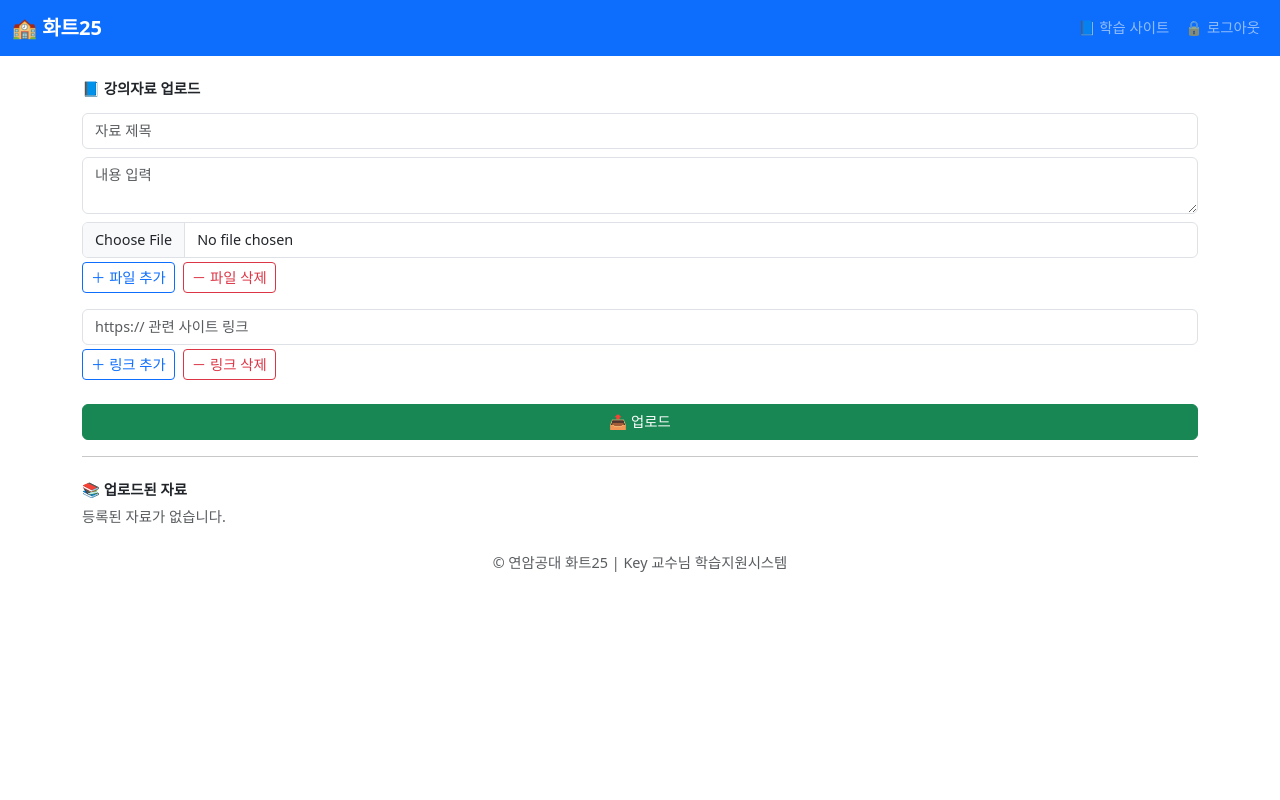
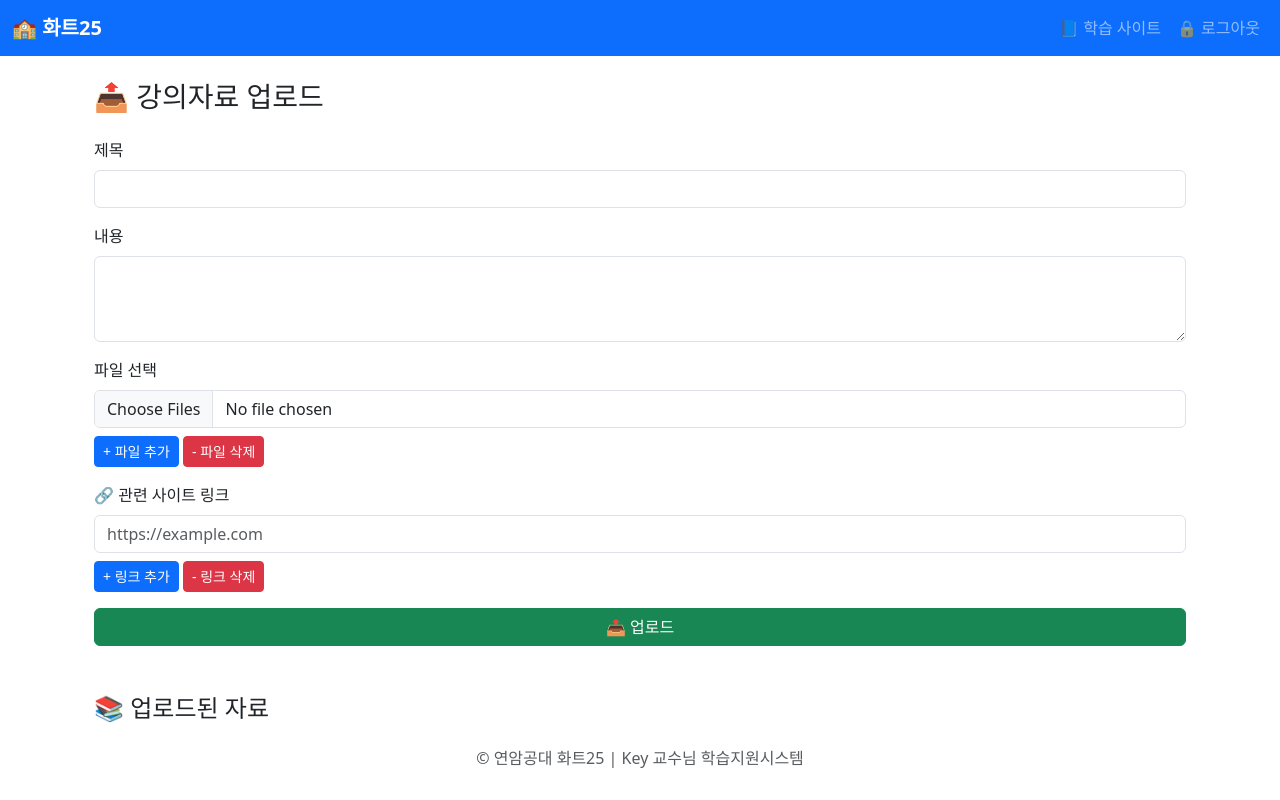
Before and after one commit to keyj-9bot/hwat25_2nd_term_lecture, a Flask app: page /upload_lecture in a window 1280 px wide. Run offline with Flask 3, Linux system fonts and the light colour scheme.

Commit message:
Fix: 파일 삭제 정상화 + 수정 시 불필요한 파일삭제 버튼 제거

```diff
--- a/templates/upload_lecture.html
+++ b/templates/upload_lecture.html
@@ -1,55 +1,55 @@
 {% extends "base.html" %}
 {% block content %}
+<div class="container mt-4">
 
-<style>
-  /* 🔹 전체 폰트 크기 약간 축소 */
-  body, .form-control, .btn, .nav-link, label, input, textarea, h3, h4, h5, p, small {
-    font-size: 0.9rem !important;
-  }
-</style>
+  <h3 class="mb-4">📤 강의자료 업로드</h3>
 
-<h3 class="fw-bold mb-3">📘 강의자료 업로드</h3>
-
-<!-- 📤 업로드 폼 -->
-<form method="POST" enctype="multipart/form-data">
-  <input type="text" name="title" class="form-control mb-2" placeholder="자료 제목" required>
-  <textarea name="content" class="form-control mb-2" rows="2" placeholder="내용 입력" required></textarea>
-
-  <!-- 📂 파일 입력 -->
-  <div id="fileInputs">
-    <input type="file" name="files" class="form-control mb-1">
-  </div>
-  <div class="d-flex mb-3">
-    <button type="button" class="btn btn-outline-primary btn-sm me-2" onclick="addFileInput()">＋ 파일 추가</button>
-    <button type="button" class="btn btn-outline-danger btn-sm" onclick="removeFileInput()">－ 파일 삭제</button>
+  <!-- 업로드 폼 -->
+  <form action="{{ url_for('upload_lecture') }}" method="post" enctype="multipart/form-data" class="mb-5">
+    <div class="mb-3">
+      <label class="form-label">제목</label>
+      <input type="text" name="title" class="form-control" required>
     </div>
 
-  <!-- 🔗 링크 입력 -->
-  <div id="linkInputs">
-    <input type="text" name="link1" class="form-control mb-1" placeholder="https:// 관련 사이트 링크">
-  </div>
-  <div class="d-flex mb-3">
-    <button type="button" class="btn btn-outline-primary btn-sm me-2" onclick="addLinkInput()">＋ 링크 추가</button>
-    <button type="button" class="btn btn-outline-danger btn-sm" onclick="removeLinkInput()">－ 링크 삭제</button>
+    <div class="mb-3">
+      <label class="form-label">내용</label>
+      <textarea name="content" class="form-control" rows="3" required></textarea>
     </div>
 
-  <button type="submit" class="btn btn-success w-100 mt-2">📤 업로드</button>
+    <!-- 파일 업로드 -->
+    <div class="mb-3">
+      <label class="form-label">파일 선택</label>
+      <div id="fileInputs">
+        <input type="file" name="files" multiple class="form-control mb-2">
+      </div>
+      <button type="button" class="btn btn-sm btn-primary" onclick="addFileField()">+ 파일 추가</button>
+      <button type="button" class="btn btn-sm btn-danger" onclick="removeFileField()">- 파일 삭제</button>
+    </div>
+
+    <!-- 링크 입력 -->
+    <div class="mb-3">
+      <label class="form-label">🔗 관련 사이트 링크</label>
+      <div id="linkInputs">
+        <input type="url" name="link1" placeholder="https://example.com" class="form-control mb-2">
+      </div>
+      <button type="button" class="btn btn-sm btn-primary" onclick="addLinkField()">+ 링크 추가</button>
+      <button type="button" class="btn btn-sm btn-danger" onclick="removeLinkField()">- 링크 삭제</button>
+    </div>
+
+    <button type="submit" class="btn btn-success w-100">📤 업로드</button>
   </form>
 
-<hr>
+  <!-- 업로드된 자료 목록 -->
+  <h4 class="mt-5">📚 업로드된 자료</h4>
 
-<!-- 📚 업로드된 자료 목록 -->
-<h4 class="fw-bold mt-4">📚 업로드된 자료</h4>
-
-{% if lectures and lectures|length > 0 %}
   {% for lec in lectures %}
-  <div class="border rounded p-3 mb-3 bg-light shadow-sm">
-    <h5 class="fw-bold">{{ lec.title or '제목 없음' }}</h5>
-    <p>{{ lec.content or '' }}</p>
+  <div class="card my-3 p-3">
+    <h5>{{ lec.title or "(제목 없음)" }}</h5>
+    <p>{{ lec.content or "(내용 없음)" }}</p>
 
     {% if lec.files %}
     <p>📎 파일:
-        {% for f in (lec.files or '').split(';') if f.strip() %}
+      {% for f in lec.files.split(';') %}
         <a href="{{ url_for('uploaded_file', filename=f.strip()) }}" target="_blank">{{ f.strip() }}</a>{% if not loop.last %}, {% endif %}
       {% endfor %}
     </p>
@@ -57,108 +57,103 @@
 
     {% if lec.links %}
     <p>🔗 링크:
-        {% for l in (lec.links or '').split(';') if l.strip() %}
+      {% for l in lec.links.split(';') %}
         <a href="{{ l.strip() }}" target="_blank">{{ l.strip() }}</a>{% if not loop.last %}, {% endif %}
       {% endfor %}
     </p>
     {% endif %}
 
-    <small class="text-muted">업로드: {{ lec.date or '시간 미기록' }}</small>
+    <p class="text-muted">업로드일: {{ lec.date }}</p>
 
-    <div class="mt-2">
-      {% if lec.title not in post_titles %}
-        {% if lec.confirmed|string != 'yes' %}
-          <form action="{{ url_for('confirm_lecture', index=loop.index0) }}" method="POST" style="display:inline;">
-            <button class="btn btn-sm btn-outline-success">✅ 게시 확정</button>
-          </form>
-        {% else %}
-          <form action="{{ url_for('confirm_lecture', index=loop.index0) }}" method="POST" style="display:inline;">
-            <button class="btn btn-sm btn-outline-primary">🔁 재게시</button>
-          </form>
-        {% endif %}
-      {% else %}
-        <span class="badge bg-success">게시 완료</span>
-      {% endif %}
-
-      <form action="{{ url_for('delete_lecture', index=loop.index0) }}" method="POST" style="display:inline;">
-        <button class="btn btn-sm btn-outline-danger">🗑️ 삭제</button>
+    {% if is_professor %}
+    <form action="{{ url_for('confirm_lecture', index=loop.index0) }}" method="post" class="d-inline">
+      <button type="submit" class="btn btn-sm btn-primary">📢 게시</button>
     </form>
 
-      <!-- ✏️ 수정 버튼 -->
-      <button class="btn btn-sm btn-outline-warning" type="button" data-bs-toggle="collapse" data-bs-target="#edit{{ loop.index0 }}">📝 수정</button>
+    <form action="{{ url_for('delete_lecture', index=loop.index0) }}" method="post" class="d-inline">
+      <button type="submit" class="btn btn-sm btn-danger">🗑 삭제</button>
+    </form>
+
+    <!-- 수정 버튼 -->
+    <button class="btn btn-sm btn-warning" type="button"
+            data-bs-toggle="collapse"
+            data-bs-target="#editForm{{ loop.index0 }}">✏️ 수정</button>
+
+    <!-- 수정 폼 -->
+    <div class="collapse mt-3" id="editForm{{ loop.index0 }}">
+      <form action="{{ url_for('edit_lecture', index=loop.index0) }}" method="post" enctype="multipart/form-data">
+        <div class="mb-2">
+          <input type="text" name="title" value="{{ lec.title }}" class="form-control">
+        </div>
+        <div class="mb-2">
+          <textarea name="content" class="form-control" rows="3">{{ lec.content }}</textarea>
         </div>
 
-    <!-- ✏️ 수정 폼 (토글 방식) -->
-    <div id="edit{{ loop.index0 }}" class="collapse mt-2">
-      <form action="{{ url_for('edit_lecture', index=loop.index0) }}" method="POST" enctype="multipart/form-data" class="border rounded p-2 bg-white">
-        <input type="text" name="title" class="form-control mb-1" value="{{ lec.title }}">
-        <textarea name="content" class="form-control mb-1">{{ lec.content }}</textarea>
-
-        <!-- ✅ 현재 파일 목록 표시 -->
+        <!-- 기존 파일 목록 -->
         {% if lec.files %}
-          <label class="form-label fw-bold text-secondary">📎 현재 등록된 파일</label>
+        <p class="mt-2">현재 등록된 파일</p>
         <div id="currentFiles{{ loop.index0 }}">
-            {% for f in (lec.files or '').split(';') if f.strip() %}
-              <div class="d-flex align-items-center mb-1">
-                <a href="{{ url_for('uploaded_file', filename=f.strip()) }}" target="_blank" class="me-2">{{ f.strip() }}</a>
-                <button type="button" class="btn btn-outline-danger btn-sm py-0 px-1" onclick="removeExistingFile('{{ loop.index0 }}', '{{ f.strip() }}')">🗑️</button>
+          {% for f in lec.files.split(';') %}
+          <div class="mb-1">
+            <a href="{{ url_for('uploaded_file', filename=f.strip()) }}" target="_blank">{{ f.strip() }}</a>
+            <button type="button" class="btn btn-sm btn-outline-danger ms-2"
+                    onclick="removeExistingFile({{ loop.index0 }}, '{{ f.strip() }}')">🗑 삭제</button>
           </div>
           {% endfor %}
         </div>
         {% endif %}
+        <input type="hidden" id="deleteFiles{{ loop.index0 }}" name="delete_files" value="">
 
-        <!-- ✅ 새 파일 추가 영역 -->
-        <label class="form-label mt-2 fw-bold text-secondary">📂 새 파일 추가</label>
-        <div id="newFiles{{ loop.index0 }}">
-          <input type="file" name="new_files" class="form-control mb-1">
-        </div>
-        <div class="d-flex mb-2">
-          <button type="button" class="btn btn-outline-primary btn-sm me-2" onclick="addNewFile('{{ loop.index0 }}')">＋ 파일 추가</button>
-          <button type="button" class="btn btn-outline-danger btn-sm" onclick="removeNewFile('{{ loop.index0 }}')">－ 파일 삭제</button>
+        <!-- 새 파일 추가 -->
+        <label class="form-label mt-2">새 파일 추가</label>
+        <div class="mb-2">
+          <input type="file" name="new_files" multiple class="form-control mb-2">
+          <button type="button" class="btn btn-sm btn-primary" onclick="addNewFileField()">+ 파일 추가</button>
+          <!-- ❌ 불필요한 '파일 삭제' 버튼 제거 -->
         </div>
 
-        <input type="hidden" name="delete_files" id="deleteFiles{{ loop.index0 }}" value="">
-        <input type="text" name="links" class="form-control mb-1" value="{{ lec.links }}">
-        <button class="btn btn-sm btn-success w-100 mt-1">💾 저장</button>
+        <button type="submit" class="btn btn-success w-100">💾 저장</button>
       </form>
     </div>
+    {% endif %}
   </div>
   {% endfor %}
-{% else %}
-  <p class="text-muted">등록된 자료가 없습니다.</p>
-{% endif %}
+</div>
 
-<!-- 🧩 JS: 파일·링크 추가/삭제 -->
+
+<!-- 📜 스크립트 -->
 <script>
-function addFileInput() {
-  const div = document.createElement('div');
-  div.innerHTML = '<input type="file" name="files" class="form-control mb-1">';
-  document.getElementById('fileInputs').appendChild(div);
+function addFileField() {
+  const div = document.getElementById("fileInputs");
+  const input = document.createElement("input");
+  input.type = "file";
+  input.name = "files";
+  input.multiple = true;
+  input.className = "form-control mb-2";
+  div.appendChild(input);
 }
-function removeFileInput() {
-  const div = document.getElementById('fileInputs');
-  if (div.children.length > 1) div.removeChild(div.lastChild);
-}
-function addLinkInput() {
-  const div = document.createElement('div');
-  div.innerHTML = '<input type="text" name="link" class="form-control mb-1" placeholder="https:// 추가 링크">';
-  document.getElementById('linkInputs').appendChild(div);
-}
-function removeLinkInput() {
-  const div = document.getElementById('linkInputs');
+
+function removeFileField() {
+  const div = document.getElementById("fileInputs");
   if (div.children.length > 1) div.removeChild(div.lastChild);
 }
 
-/* 수정폼 내 파일 추가/삭제 기능 */
-function addNewFile(idx) {
-  const div = document.createElement('div');
-  div.innerHTML = '<input type="file" name="new_files" class="form-control mb-1">';
-  document.getElementById(`newFiles${idx}`).appendChild(div);
+function addLinkField() {
+  const div = document.getElementById("linkInputs");
+  const input = document.createElement("input");
+  input.type = "url";
+  input.name = "link" + (div.children.length + 1);
+  input.placeholder = "https://example.com";
+  input.className = "form-control mb-2";
+  div.appendChild(input);
 }
-function removeNewFile(idx) {
-  const div = document.getElementById(`newFiles${idx}`);
+
+function removeLinkField() {
+  const div = document.getElementById("linkInputs");
   if (div.children.length > 1) div.removeChild(div.lastChild);
 }
+
+/* ✅ 수정 중 기존 파일 삭제 반영 */
 function removeExistingFile(idx, filename) {
   const container = document.getElementById(`currentFiles${idx}`);
   for (const child of container.children) {
@@ -168,10 +163,22 @@ function removeExistingFile(idx, filename) {
     }
   }
   const input = document.getElementById(`deleteFiles${idx}`);
-  let current = input.value ? input.value.split(';') : [];
+  let current = input.value ? input.value.split(";") : [];
+  if (!current.includes(filename)) {
     current.push(filename);
-  input.value = current.join(';');
+  }
+  input.value = current.join(";");
+}
+
+/* ✅ 수정 시 새 파일 추가 필드 (삭제 버튼 없음) */
+function addNewFileField() {
+  const div = document.createElement("div");
+  div.innerHTML = `<input type="file" name="new_files" multiple class="form-control mb-2">`;
+  document.querySelectorAll('div[id^="editForm"]').forEach(form => {
+    if (form.classList.contains("show")) {
+      form.querySelector(".mb-2:last-of-type").after(div);
+    }
+  });
 }
 </script>
-
 {% endblock %}
```
Lines whose indentation alone changed are shown as unchanged.
